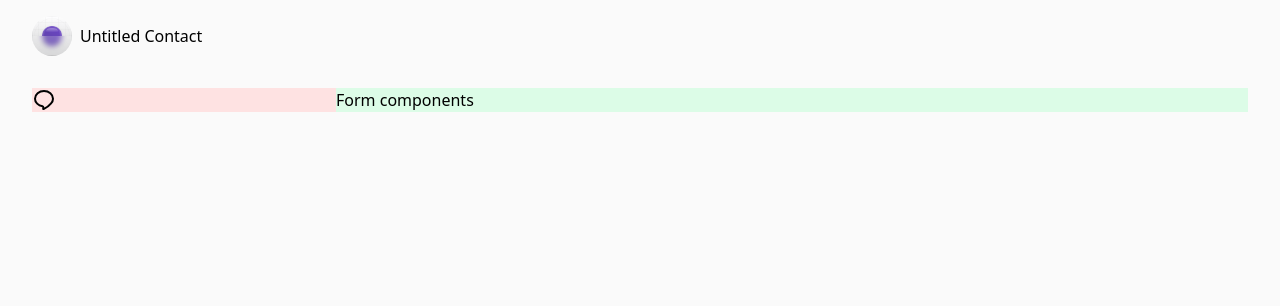
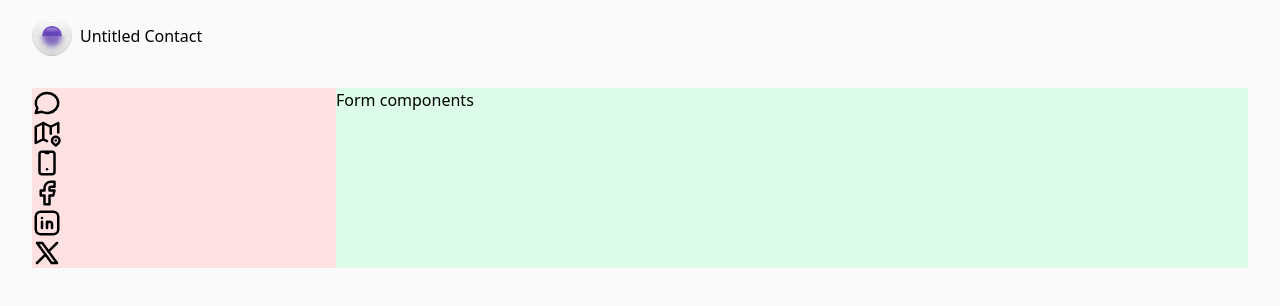
Before and after one commit to DeepakShinde123/untitled-UI, a React app: page / in a window 1280 px wide. Shown: the top 306 px of the page. Built offline with nearby package versions, Linux system fonts and the light colour scheme; the HTML template or start-up script is replaced by a standard one.

Commit message:
contact info done

```diff
--- a/package.json
+++ b/package.json
@@ -12,7 +12,8 @@
   "dependencies": {
     "@tabler/icons-react": "^3.24.0",
     "react": "^18.3.1",
-    "react-dom": "^18.3.1"
+    "react-dom": "^18.3.1",
+    "react-icons": "^5.4.0"
   },
   "devDependencies": {
     "@eslint/js": "^9.15.0",
--- a/src/components/Aside.jsx
+++ b/src/components/Aside.jsx
@@ -1,9 +1,36 @@
-import { IconBrandLine } from "@tabler/icons-react";
-
+import { TbMessageCircle,TbMap2, TbDeviceMobile, TbBrandFacebook,TbBrandLinkedin,TbBrandX } from "react-icons/tb";
 function Aside(){
-    return(
+  const contactInfo = [
+    {
+      id:0,
+      icon: <TbMessageCircle />,
+      tilte:"Chat to us",
+      subTitle: "Our friendly Team",
+      action: "hi@untitled.com",
+    },
+    {
+      id:0,
+      icon: <TbMessageCircle />,
+      tilte:"Visit us",
+      subTitle: "Come say hello at our office HQ",
+      action: "100 smith street Collingwood VIC 3000 AU",
+    },
+    {
+      id:0,
+      icon: <TbMessageCircle />,
+      tilte:"Call us",
+      subTitle: "Mon-fri from 8am-5pm",
+      action: "+1 (555) 000-0000",
+    },
+  ];
+    return (
         <div>
-          <IconBrandLine />
+        <TbMessageCircle size="30" />
+        <TbMap2 size="30" />
+        <TbDeviceMobile size="30" />
+        <TbBrandFacebook size="30"/>
+        <TbBrandLinkedin size="30" />
+        <TbBrandX size="30" />
         </div>
     )
 }
```
Also changed, not shown: 1 other file (tests, documents, lock files or other folders).
